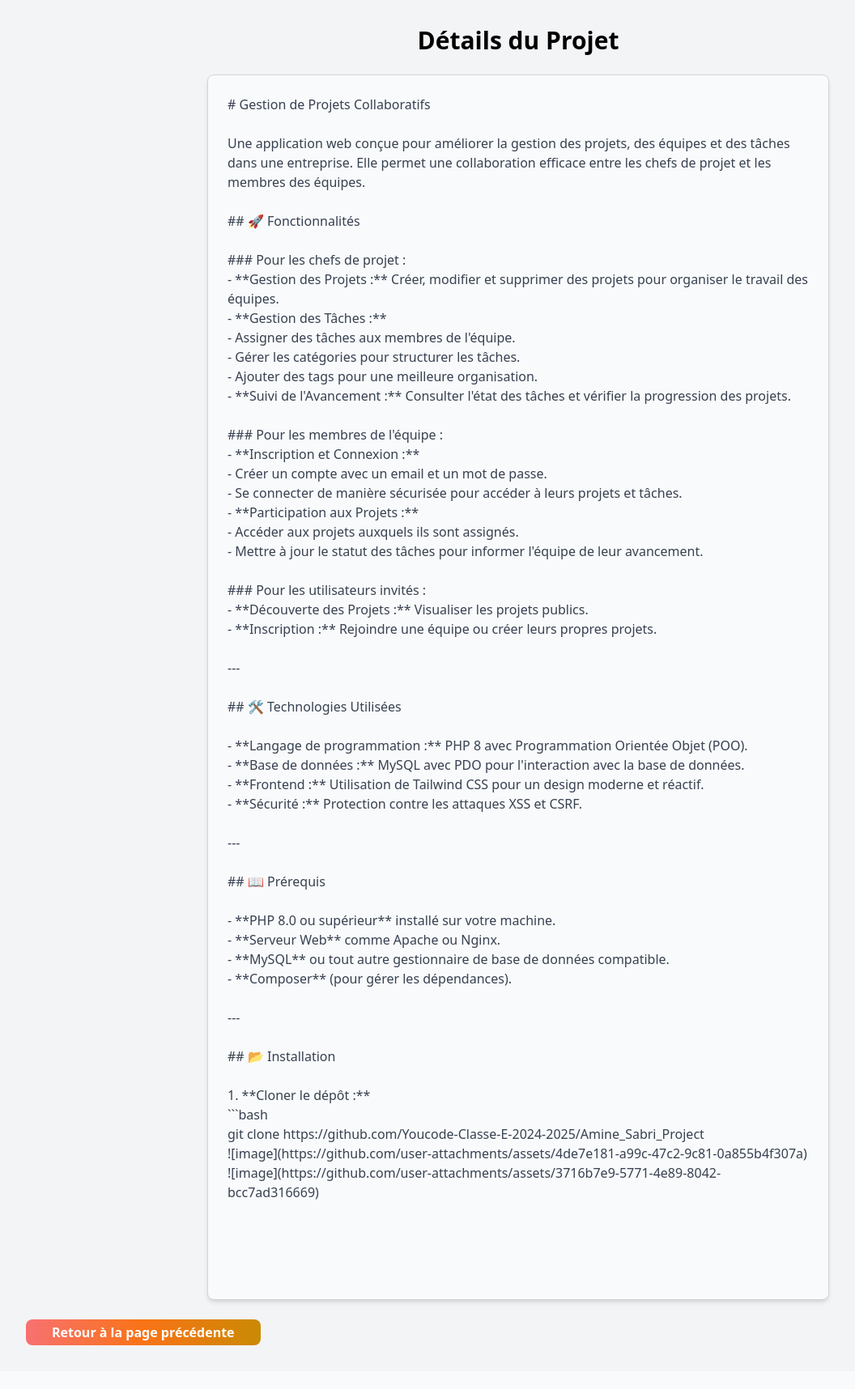
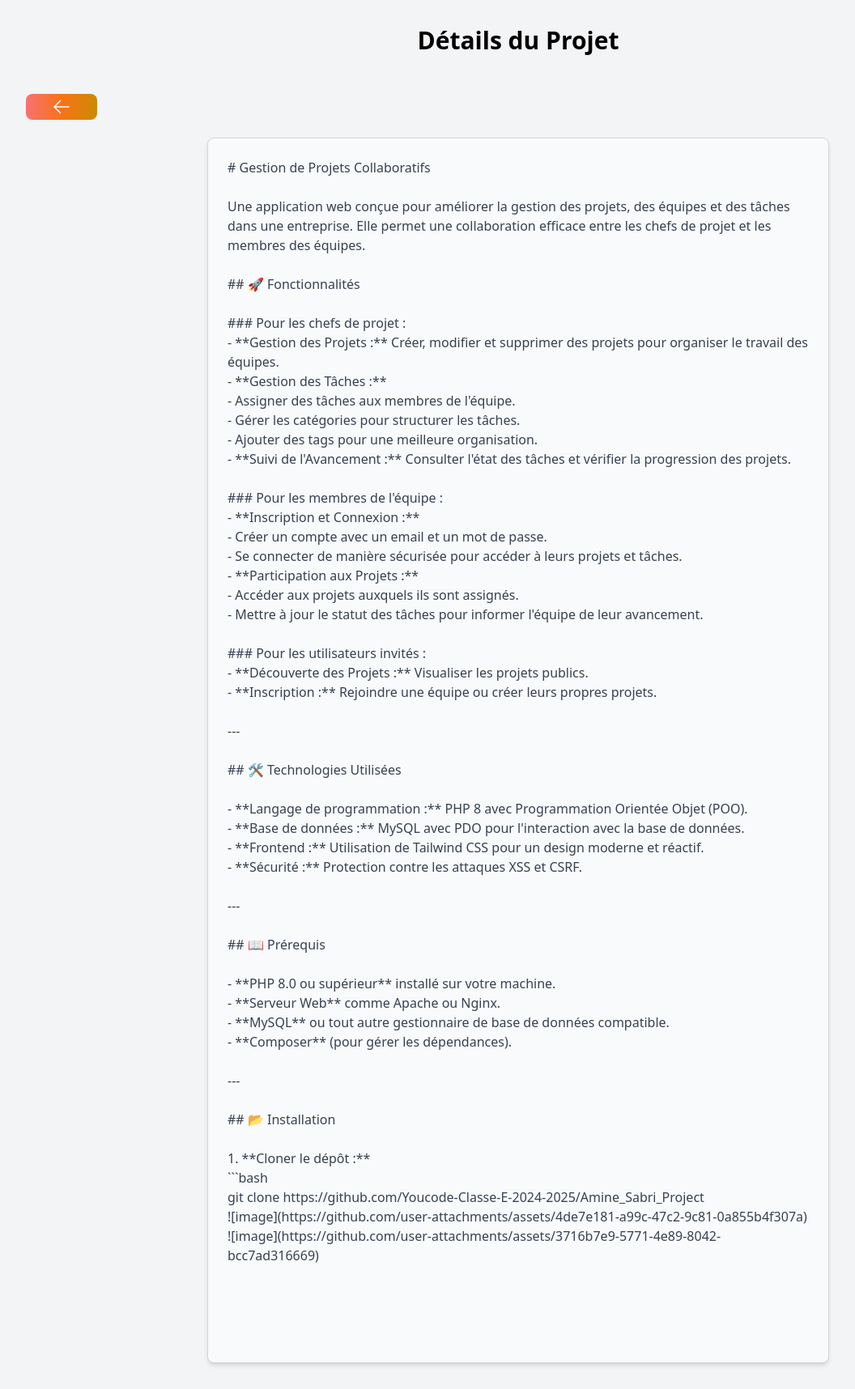
Before and after one commit to Youcode-Classe-E-2024-2025/Amine_Sabri_Project, a PHP site: the page made by views/layouts/détailProjet.php in a window 1280 px wide. Shown: the whole page at 81% size, without its empty margins (0-1056 px from the left). Before the commit the page ends 1662 px from the top, so only its background shows below. Run offline with PHP 8.4, Linux system fonts and the light colour scheme; some libraries are stand-ins or nearby versions.

Commit message:
ajouté link pour return dans la page précédant

```diff
--- a/views/layouts/détailProjet.php
+++ b/views/layouts/détailProjet.php
@@ -22,14 +22,17 @@ if (file_exists($readmePath)) {
 
     <h1 class="text-3xl font-bold text-center mb-6">Détails du Projet</h1>
 
+        <a href="<?php echo htmlspecialchars($referer); ?>"
+           class="bg-gradient-to-r from-red-400 via-orange-500 to-yellow-600 px-8 py-1 rounded-lg text-white font-bold mt-6 inline-block">
+            <svg xmlns="http://www.w3.org/2000/svg" fill="none" viewBox="0 0 24 24" stroke-width="1.5" stroke="currentColor" class="size-6">
+                <path stroke-linecap="round" stroke-linejoin="round" d="M10.5 19.5 3 12m0 0 7.5-7.5M3 12h18" />
+            </svg>
+
+        </a>
+
     <div id="readme-content" class="mt-4 p-6 border border-gray-300 bg-gray-50 text-gray-700 rounded-lg shadow-md max-w-3xl mx-auto overflow-auto">
         <?php echo nl2br(htmlspecialchars($content)); ?>
     </div>
 
-    <a href="<?php echo htmlspecialchars($referer); ?>"
-       class="bg-gradient-to-r from-red-400 via-orange-500 to-yellow-600 px-8 py-1 rounded-lg text-white font-bold mt-6 inline-block">
-       Retour à la page précédente
-    </a>
-
 </body>
 </html>
```
